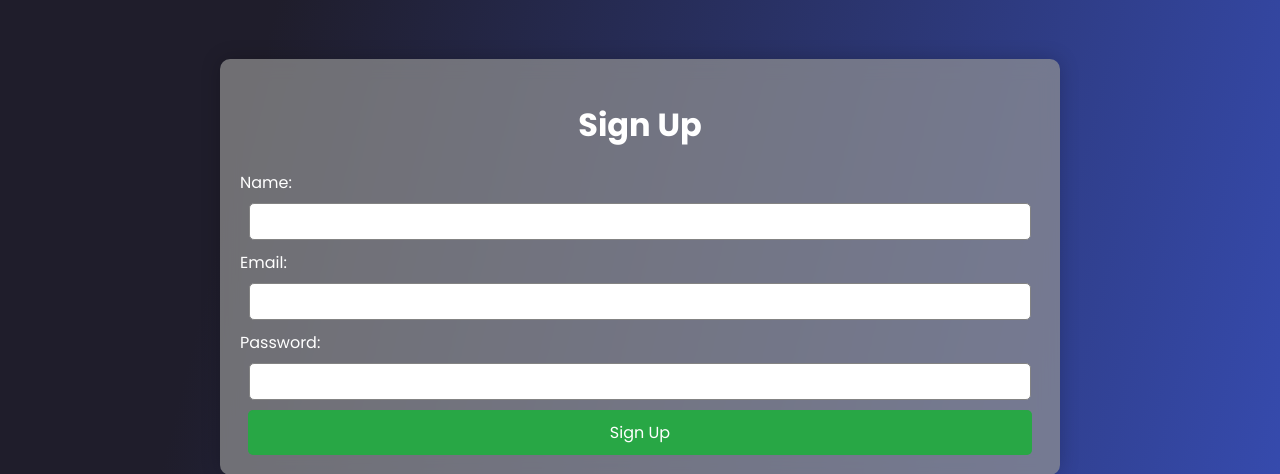
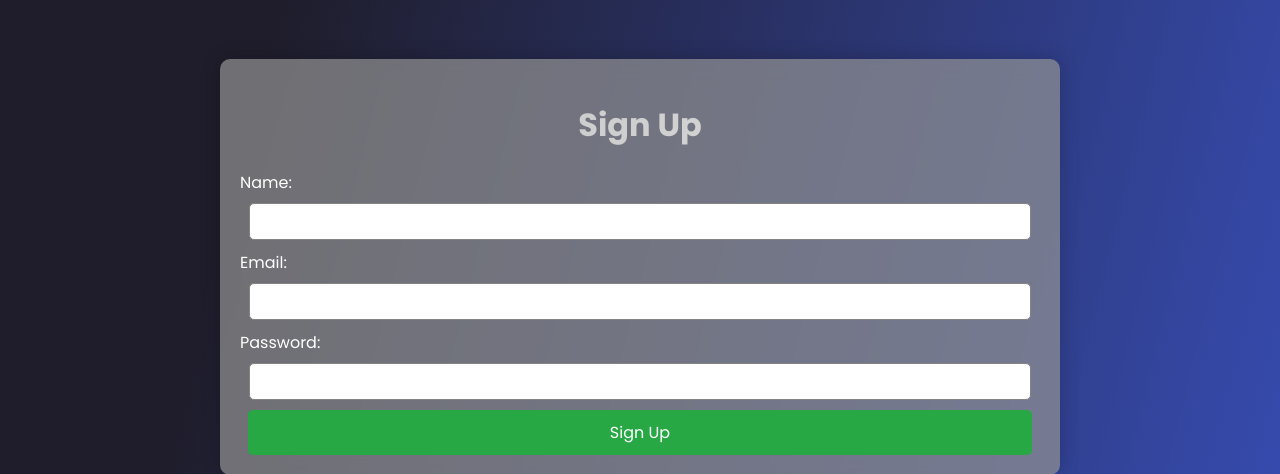
Before and after one commit to arjohn405/resume-project, a Flask app: page /signup in a window 1280 px wide. Shown: the part 133-607 px from the top of the page. Run offline with Flask 3, Linux system fonts and the light colour scheme.

Commit message:
changed color

```diff
--- a/static/styles.css
+++ b/static/styles.css
@@ -145,11 +145,14 @@ a:hover {
 
 h1 {
   height: 100%;
-  color: white;
+  color: rgb(0, 80, 119);
   font-family: "Poppins";
   font-style: normal;
   font-weight: 700;
   font-size: 32px;
+  background: linear-gradient(93.51deg, #c2c2c2 2.84%, #dedede 99.18%);
+  -webkit-background-clip: text;
+  -webkit-text-fill-color: transparent;
 }
 
 .main-h1 {
```
